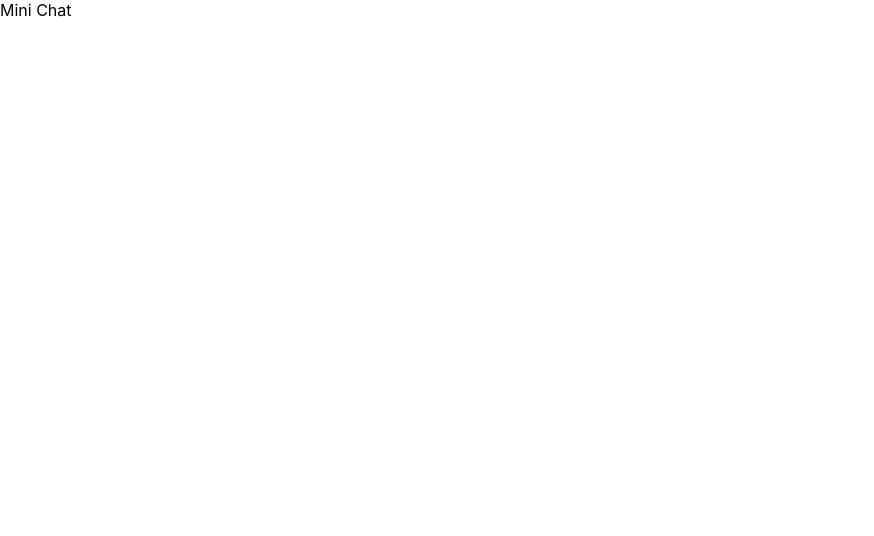
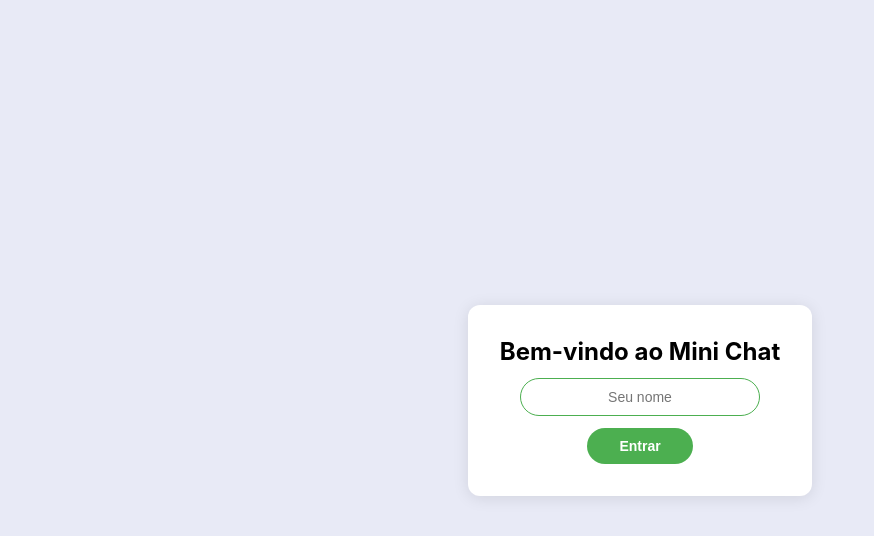
Before and after one commit to fabiojcp/montree-chat, a React (Vite) app: page / in a window 1280 px wide. Shown: the top 536 px of the page, without its empty margins (0-874 px from the left). Built offline with nearby package versions, Linux system fonts and the light colour scheme.

Commit message:
feat: integrate chat with username entry and localStorage persistence

```diff
--- a/src/App.jsx
+++ b/src/App.jsx
@@ -1,3 +1,106 @@
+import { useState } from "react";
+import styled from "styled-components";
+import ChatWindow from "./components/ChatWindow";
+import useChat from "./hooks/useChat";
+
+const AppContainer = styled.div`
+  display: flex;
+  flex-direction: column;
+  align-items: center;
+  justify-content: center;
+  min-height: 100vh;
+  padding: 20px;
+  background: #e8eaf6;
+`;
+
+const NameForm = styled.form`
+  display: flex;
+  flex-direction: column;
+  align-items: center;
+  gap: 12px;
+  background: #fff;
+  padding: 32px;
+  border-radius: 12px;
+  box-shadow: 0 2px 16px rgba(0, 0, 0, 0.1);
+`;
+
+const NameInput = styled.input`
+  padding: 10px 16px;
+  border: 1px solid #ddd;
+  border-radius: 24px;
+  font-size: 14px;
+  outline: none;
+  width: 240px;
+  text-align: center;
+
+  &:focus {
+    border-color: #4caf50;
+  }
+`;
+
+const NameButton = styled.button`
+  padding: 10px 32px;
+  border: none;
+  border-radius: 24px;
+  background: #4caf50;
+  color: #fff;
+  font-size: 14px;
+  font-weight: 600;
+  cursor: pointer;
+
+  &:hover {
+    background: #43a047;
+  }
+`;
+
+function getNameFromStorage() {
+  try {
+    return localStorage.getItem("chat-username") || "";
+  } catch {
+    return "";
+  }
+}
+
 export default function App() {
-  return <div>Mini Chat</div>;
+  const [username, setUsername] = useState(getNameFromStorage);
+  const [nameInput, setNameInput] = useState(getNameFromStorage);
+  const { messages, loading, typingAuthor, sendMessage } = useChat(username);
+
+  const handleSetName = (e) => {
+    e.preventDefault();
+    const trimmed = nameInput.trim();
+    if (!trimmed) return;
+    setUsername(trimmed);
+    localStorage.setItem("chat-username", trimmed);
+  };
+
+  if (!username) {
+    return (
+      <AppContainer>
+        <NameForm onSubmit={handleSetName}>
+          <h2>Bem-vindo ao Mini Chat</h2>
+          <NameInput
+            type="text"
+            placeholder="Seu nome"
+            value={nameInput}
+            onChange={(e) => setNameInput(e.target.value)}
+            autoFocus
+          />
+          <NameButton type="submit">Entrar</NameButton>
+        </NameForm>
+      </AppContainer>
+    );
+  }
+
+  return (
+    <AppContainer>
+      <ChatWindow
+        messages={messages}
+        loading={loading}
+        currentUser={username}
+        typingAuthor={typingAuthor}
+        onSend={sendMessage}
+      />
+    </AppContainer>
+  );
 }
```
